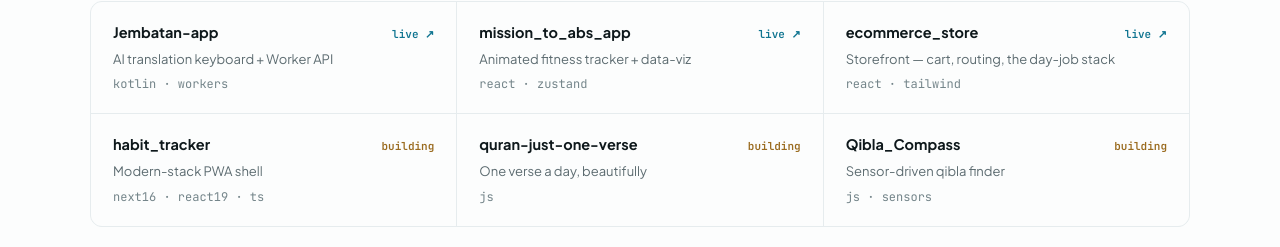
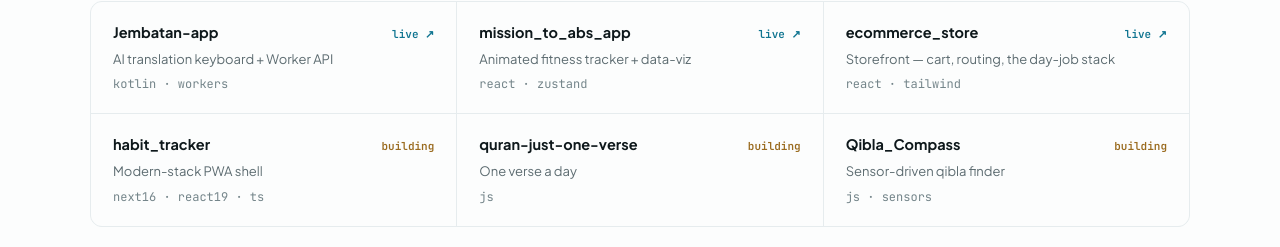
Before and after one commit to Juber-Ahmed98/portfolio_website, a Next.js app: page / in a window 1280 px wide. Shown: the part 2028-2275 px from the top of the page. Built offline with nearby package versions, Linux system fonts and the light colour scheme.

Commit message:
update text for quran one verse within the wall

```diff
--- a/src/content/site.ts
+++ b/src/content/site.ts
@@ -132,7 +132,7 @@ export const wall: WallProject[] = [
   { name: "mission_to_abs_app", badge: "live ↗", live: true, desc: "Animated fitness tracker + data-viz", tags: "react · zustand", link: "https://github.com/Juber-Ahmed98/mission_to_abs_app" },
   { name: "ecommerce_store", badge: "live ↗", live: true, desc: "Storefront — cart, routing, the day-job stack", tags: "react · tailwind", link: "https://github.com/Juber-Ahmed98/ecommerce_store" },
   { name: "habit_tracker", badge: "building", live: false, desc: "Modern-stack PWA shell", tags: "next16 · react19 · ts", link: "https://github.com/Juber-Ahmed98/habit_tracker" },
-  { name: "quran-just-one-verse", badge: "building", live: false, desc: "One verse a day, beautifully", tags: "js", link: "https://github.com/Juber-Ahmed98/quran-just-one-verse" },
+  { name: "quran-just-one-verse", badge: "building", live: false, desc: "One verse a day", tags: "js", link: "https://github.com/Juber-Ahmed98/quran-just-one-verse" },
   { name: "Qibla_Compass", badge: "building", live: false, desc: "Sensor-driven qibla finder", tags: "js · sensors", link: "https://github.com/Juber-Ahmed98/Qibla_Compass" },
 ];
 
```
